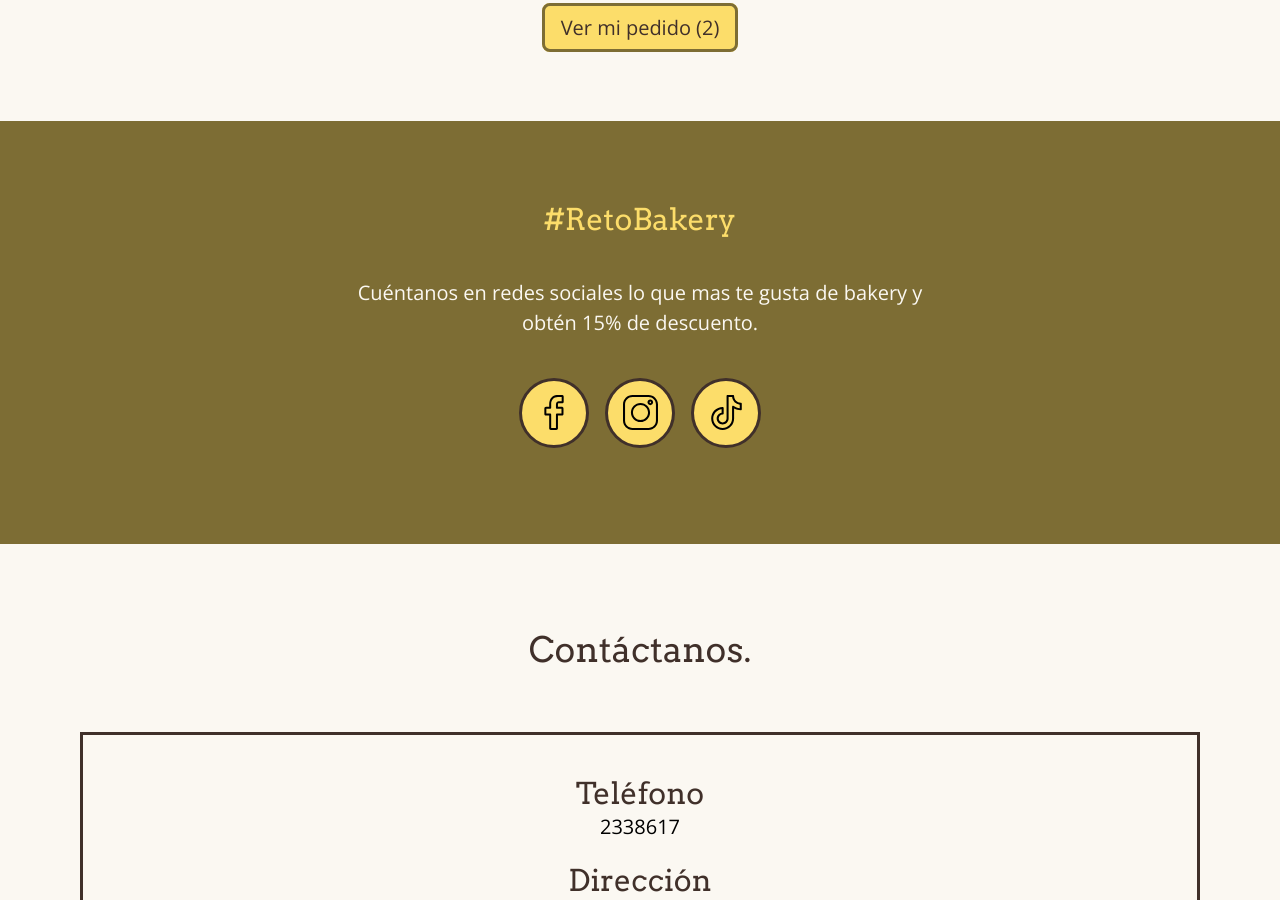
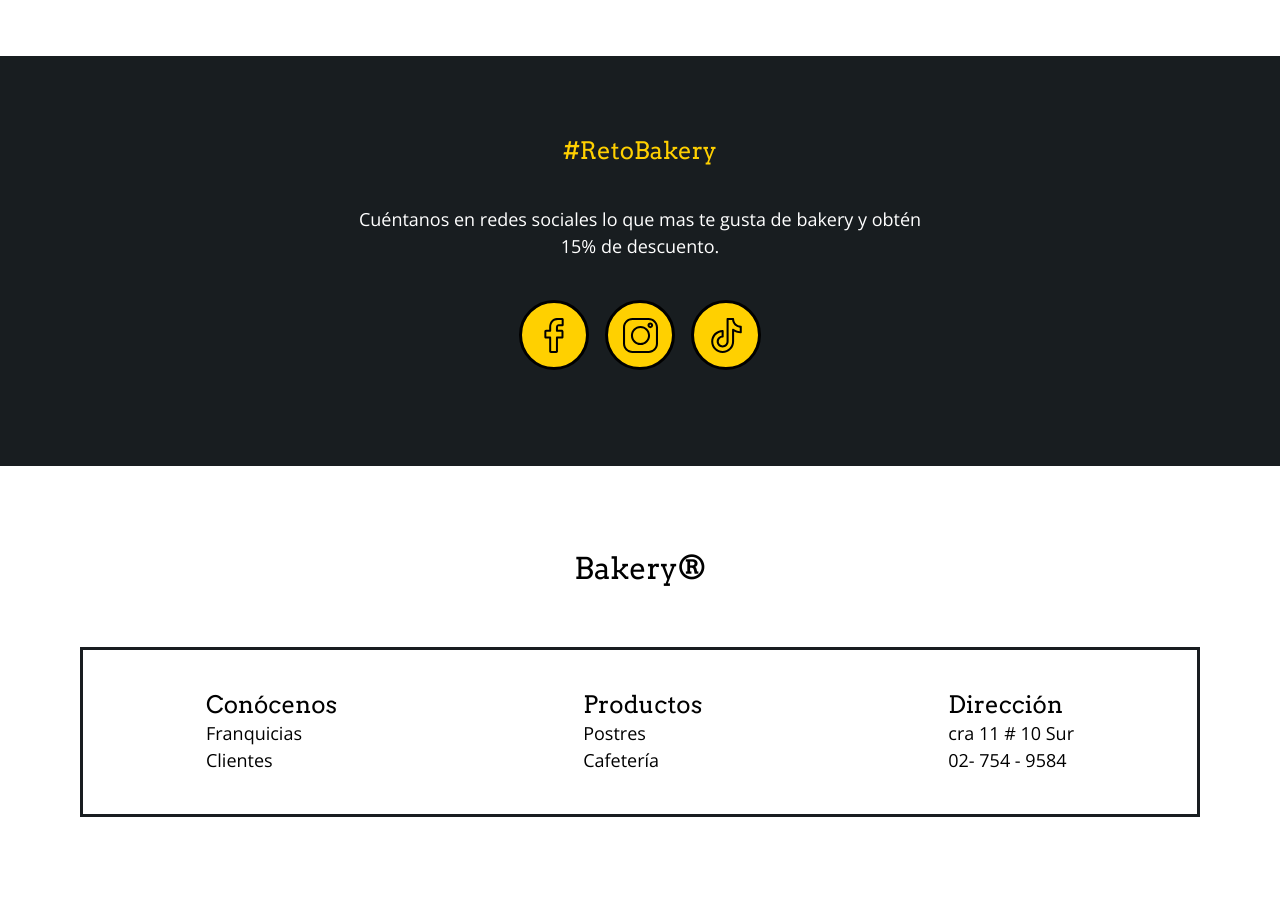
Before and after one commit to jesusmongedev/bakery-template, a React (Create React App) app: page / in a window 1280 px wide. Shown: the part 1900-2800 px from the top of the page. Built offline with nearby package versions, Linux system fonts and the light colour scheme.

Commit message:
feature: Refactor Contanct section

```diff
--- a/src/components/ContactBox/ContactBox.js
+++ b/src/components/ContactBox/ContactBox.js
@@ -8,7 +8,8 @@ const ContactBox = ({ content }) => {
       return (
         <li key={index} className={`${cssClass}-block`}>
           <h4 className="h4--dark">{item.title}</h4>
-          <p className={`${cssClass}-description`}>{item.subtitle}</p>
+          <p className={`${cssClass}-description`}>{item.subtitle1}</p>
+          <p className={`${cssClass}-description`}>{item.subtitle2}</p>
         </li>
       )
     })
--- a/src/components/ContactBox/ContactBox.scss
+++ b/src/components/ContactBox/ContactBox.scss
@@ -1,10 +1,14 @@
 @use '../../scss/abstracts/index' as *;
 
 .ContactBox {
-  border: 3px solid $color-black;
+  border: 3px solid $color-secondary;
+  padding: $padding-small 0 20px;
 
-  padding: $padding-small 0 20px;
-  text-align: center;
+  @include for-size(m) {
+    display: flex;
+    justify-content: space-around;
+    text-align: left;
+  }
 
   &-block {
     margin: 0 0 20px;
--- a/src/components/Cta/Cta.scss
+++ b/src/components/Cta/Cta.scss
@@ -4,6 +4,7 @@
   color: $color-black;
   cursor: pointer;
   transition: all 0.4s ease-in-out;
+  font-weight: bold;
 
   &--primary,
   &--secondary {
@@ -45,7 +46,7 @@
   }
 
   &--secondary {
-    padding: 8px 16px;
+    padding: 12px 24px;
     font-family: $font-secondary;
   }
 
--- a/src/components/Product/Product.js
+++ b/src/components/Product/Product.js
@@ -19,8 +19,8 @@ const Product = ({ content }) => {
         <div className={`${cssClass}-description__right`}>
           <img
             src={`images/${content.info}`}
-            alt="more information"
-            title="More information"
+            alt="Más información"
+            title="Más información"
           />
           <p>{content.weight}g</p>
         </div>
--- a/src/content/app-content.json
+++ b/src/content/app-content.json
@@ -99,15 +99,23 @@
     ]
   },
   "contact": {
-    "title": "Contáctanos.",
+    "title": "Bakery®",
     "items": [
       {
-        "title": "Teléfono",
-        "subtitle": "2338617"
+        "title": "Conócenos",
+        "subtitle1": "Franquicias",
+        "subtitle2": "Clientes"
       },
       {
+        "title": "Productos",
+        "subtitle1": "Postres",
+        "subtitle2": "Cafetería"
+      },
+
+      {
         "title": "Dirección",
-        "subtitle": "cra 11 # 10 Sur"
+        "subtitle1": "cra 11 # 10 Sur",
+        "subtitle2": "02- 754 - 9584"
       }
     ]
   },
--- a/src/scss/abstracts/colors-theme-secondary.scss
+++ b/src/scss/abstracts/colors-theme-secondary.scss
@@ -1,6 +1,6 @@
 $color-white: #fbf8f2;
 $color-black: #40302a;
-$color-primary: #fcdd6a;
+$color-primary: #fefb5e;
 $color-secondary: #7d6d34;
 $color-terciary: #7b9c72;
 $color-cuaternary: #bcb3a4;
--- a/src/scss/abstracts/fonts.scss
+++ b/src/scss/abstracts/fonts.scss
@@ -5,7 +5,7 @@
 $font-primary: 'Arvo', serif;
 $font-secondary: 'Open Sans', sans-serif;
 
-$font-size-small: 20px;
-$font-size-medium: 30px;
-$font-size-large: 35px;
-$font-size-extra-large: 50px;
+$font-size-small: 18px;
+$font-size-medium: 24px;
+$font-size-large: 30px;
+$font-size-extra-large: 48px;
--- a/src/scss/abstracts/index.scss
+++ b/src/scss/abstracts/index.scss
@@ -1,4 +1,4 @@
-@forward './colors-theme-secondary.scss';
+@forward './colors-theme-primary.scss';
 @forward './layout';
 @forward './paddings';
 @forward './fonts';
```
